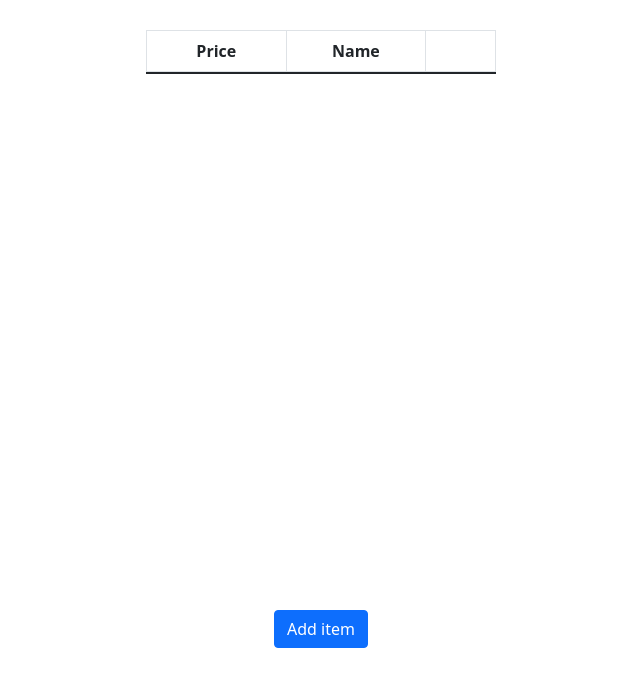
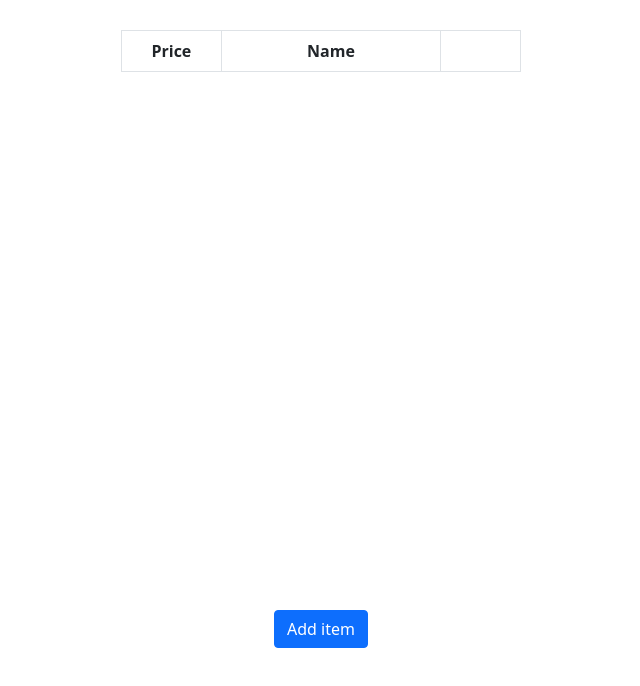
Before and after one commit to bind-w-exit/VP2021frontend, a React (Create React App) app: page / in a window 1280 px wide. Shown: the top 686 px of the page, without its empty margins (319-959 px from the left). Built offline with nearby package versions, Linux system fonts and the light colour scheme.

Commit message:
Сompleted the task

```diff
--- a/src/App.css
+++ b/src/App.css
@@ -9,24 +9,21 @@
 
 .Content {
   margin: 30px;
-  width: 350px;
+  min-width: 400px;
   height: 550px;
+  overflow-y:scroll;
 }
 
-.MainTable> tbody {
-  display:block;
-  height: 500px;
-  overflow:auto;
+.PriceColumnHeader, .PriceColumn {
+  width: 25%;
+}
+.NameColumnHeader, .NameColumn {
+  width: 55%;
+}
+.EditColumnHeader, .EditColumnHeader {
+  width: 20%;
+}
 
+.FormPadding {
+  padding: 10px;
 }
-.MainTable> thead, tbody tr {
-  display:table;
-  width:100%;
-  border-style: none;
-}
-.MainTable> thead {
-  width:100%
-}
-.MainTable {
-  width:100%;
-}
--- a/src/App.js
+++ b/src/App.js
@@ -1,34 +1,50 @@
 import './App.css';
-import { Button, Modal, Table } from 'react-bootstrap';
+import { Button, Modal, Table, Form } from 'react-bootstrap';
 import { Pencil } from "react-bootstrap-icons";
 import {useState} from 'react';
-import AddProductForm from './components/AddProductForm'
 
 function App() {
+  const [id, setId] = useState('');
+  const [name, setName] = useState('');
+  const [price, setPrice] = useState('');
 
   const [products, setProducts] = useState([]);
 
   /*  Modal */
   const [show, setShow] = useState(false);
-  const handleClose = () => setShow(false);
+  const handleClose = () => {setShow(false)};
   const handleShow = () => setShow(true);
 
-  function AddProducts() {
-    setProducts(products.concat([
-      {
-        id: 1,
-        price: '3',
-        name: 'Tree',
-      },
-      {
-        id: 2,
-        price: '10',
-        name: 'Iron',
-      },
-    ]));
 
-    handleClose();
- }
+  function saveProducts() {
+
+    let product = products.find((item) => item.id === id);
+
+    if(product != null) {
+      console.log("edit");
+      product.price = price;
+      product.name = name;
+      handleClose();
+      setName('');
+      setPrice('');
+      setId('');
+    }
+
+    else {
+      console.log("add");
+      setProducts([...products, {id: 'id' + (new Date()).getTime(), name, price}]);
+      handleClose();
+      setName('');
+      setPrice('');
+    }
+  }
+
+  function editProduct(item) {
+    setName(item.name);
+    setPrice(item.price);
+    setId(item.id);
+    handleShow();
+  }
 
   return (
     <div className="App">
@@ -37,15 +53,15 @@ function App() {
         <Table striped bordered hover className='MainTable'>
           <thead>
             <tr>
-              <th width="40%">Price</th>
-              <th width="40%">Name</th>
-              <th width="20%"></th>
+              <th className='PriceColumnHeader'>Price</th>
+              <th className='NameColumnHeader'>Name</th>
+              <th className='EditColumnHeader'></th>
             </tr>
           </thead>
-          <tbody>{products.map((item) => <tr>
-                <td width="40%">{item.price}</td>
-                <td width="40%">{item.name}</td>
-                <td width="20%"><Button><Pencil/></Button></td>
+          <tbody>{products.map((item) => <tr key={item.id}>
+                <td className='PriceColumn'>{item.price}</td>
+                <td className='NameColumn'>{item.name}</td>
+                <td className='EditColumn'><Button onClick={() => editProduct(item)}><Pencil/></Button></td>
               </tr>)}
           </tbody>
         </Table>
@@ -61,16 +77,35 @@ function App() {
 
       <Modal show={show} onHide={handleClose}>
           <Modal.Header closeButton>
-            <Modal.Title>Add product</Modal.Title>
+            <Modal.Title>Product</Modal.Title>
           </Modal.Header>
           <Modal.Body>
-            <AddProductForm />
+          <Form onSubmit={(event) => {event.preventDefault(); saveProducts(price, name)}}>
+            <Form.Group className='FormPadding'>
+                <Form.Control
+                    type="text"
+                    placeholder="Price *"
+                    required
+                    value={price}
+                    onChange={(event) => setPrice(event.target.value)}
+                    />
+            </Form.Group>
+            <Form.Group className='FormPadding'>
+                <Form.Control
+                    type="text"
+                    placeholder="Name *"
+                    value={name}
+                    onChange={(event) => setName(event.target.value)}
+                    required
+                    />
+            </Form.Group>
+          </Form>
           </Modal.Body>
           <Modal.Footer>
             <Button variant="secondary" onClick={handleClose}>
               Close
             </Button>
-            <Button variant="primary" onClick={AddProducts}>
+            <Button variant="primary" onClick={saveProducts}>
               Save
             </Button>
           </Modal.Footer>
--- a/src/components/AddProductForm.css
+++ /dev/null
@@ -1,3 +0,0 @@
-.FormPadding {
-    padding: 10px;
-}
--- a/src/components/AddProductForm.js
+++ /dev/null
@@ -1,25 +0,0 @@
-import './AddProductForm.css';
-import { Form } from "react-bootstrap"
-
-function AddProductForm() {
-    return (
-        <Form>
-            <Form.Group className='FormPadding'>
-                <Form.Control
-                    type="text"
-                    placeholder="Price *"
-                    required
-                    />
-            </Form.Group>
-            <Form.Group className='FormPadding'>
-                <Form.Control
-                    type="text"
-                    placeholder="Name *"
-                    required
-                    />
-            </Form.Group>
-        </Form>
-    )
-}
-
-export default AddProductForm;
```
